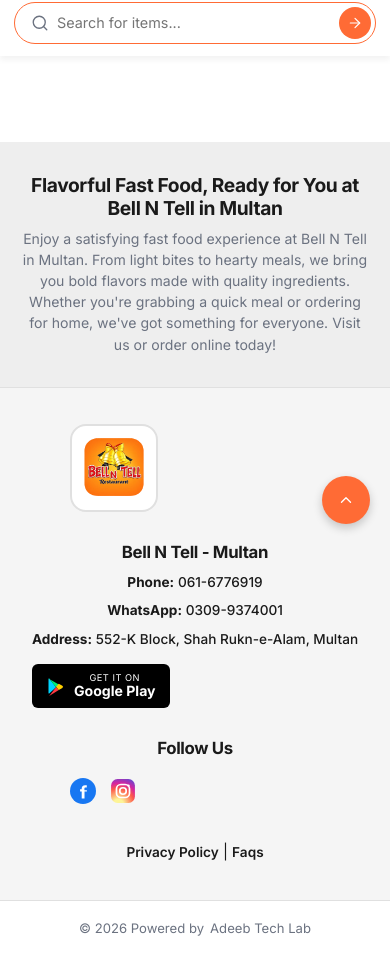
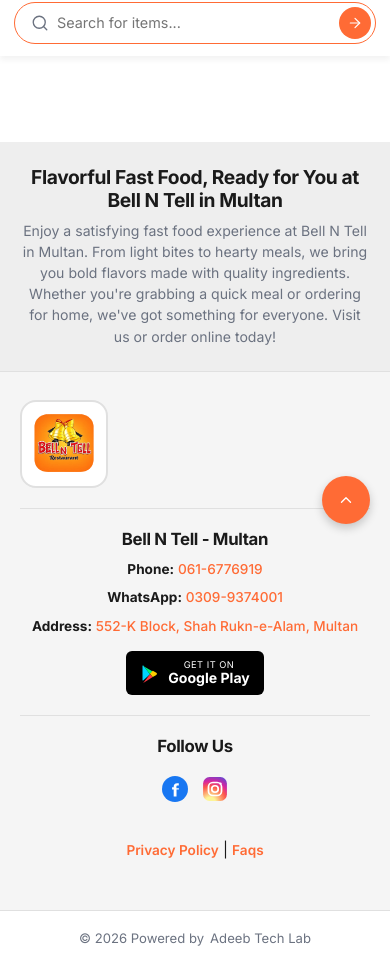
Before and after one commit to AdeebTechLab/Food-QR-Code-Menu-Admin-Panel-Website, a website: page index.html in a window 390 px wide. Shown: the part 300-1266 px from the top of the page. Drawn offline with Linux system fonts and the light colour scheme; no server answers.

Commit message:
Update style.css

```diff
--- a/style.css
+++ b/style.css
@@ -157,12 +157,12 @@
 .footer-logo { width: 88px; height: 88px; }
 .footer-logo-img { width: 100%; height: 100%; object-fit: cover; }
 .contact-col p { margin-bottom: 8px; font-size: 0.85rem; }
-.contact-col p a { font-weight: 500; }
+.contact-col p a { font-weight: 500; color: var(--brand-green); }
 .app-badges { display: flex; gap: 10px; margin-top: 15px; flex-wrap: wrap; }
 .app-btn { background: black; color: white; border: none; padding: 8px 14px; border-radius: 6px; cursor: pointer; font-weight: 700; text-decoration: none; display: inline-flex; align-items: center; gap: 8px; }
 .app-btn-text { display: flex; flex-direction: column; line-height: 1.2; font-size: 0.88rem; }
 .app-btn-text small { font-size: 0.58rem; font-weight: 400; text-transform: uppercase; letter-spacing: 0.5px; }
-.links-col a { display: inline-block; margin-top: 10px; font-weight: 600; font-size: 0.85rem; }
+.links-col a { display: inline-block; margin-top: 10px; font-weight: 600; font-size: 0.85rem; color: var(--brand-green); }
 .social-icons { display: flex; gap: 14px; align-items: center; }
 .social-icon-link { display: inline-flex; }
 .footer-bottom { text-align: center; padding: 18px; background: var(--white); font-size: 0.82rem; color: var(--text-muted); border-top: 1px solid var(--border-grey); }
@@ -260,7 +260,13 @@
 @media (max-width: 768px) {
     .hide-mobile { display: none; }
     .show-mobile { display: flex; }
-    .footer-grid { flex-direction: column; text-align: center; align-items: center; }
+    .footer-seo { padding: 24px 20px; }
+    .footer-grid { flex-direction: column; text-align: center; align-items: center; padding: 28px 20px; gap: 0; }
+    .footer-col { width: 100%; max-width: 360px; padding: 20px 0; }
+    .footer-col:not(:last-child) { border-bottom: 1px solid var(--border-grey); }
+    .footer-col.logo-col { padding-top: 0; }
+    .app-badges { justify-content: center; }
+    .social-icons { justify-content: center; }
     .product-grid { grid-template-columns: 1fr; }
     .header-logo { width: 52px; height: 52px; }
 }
```
